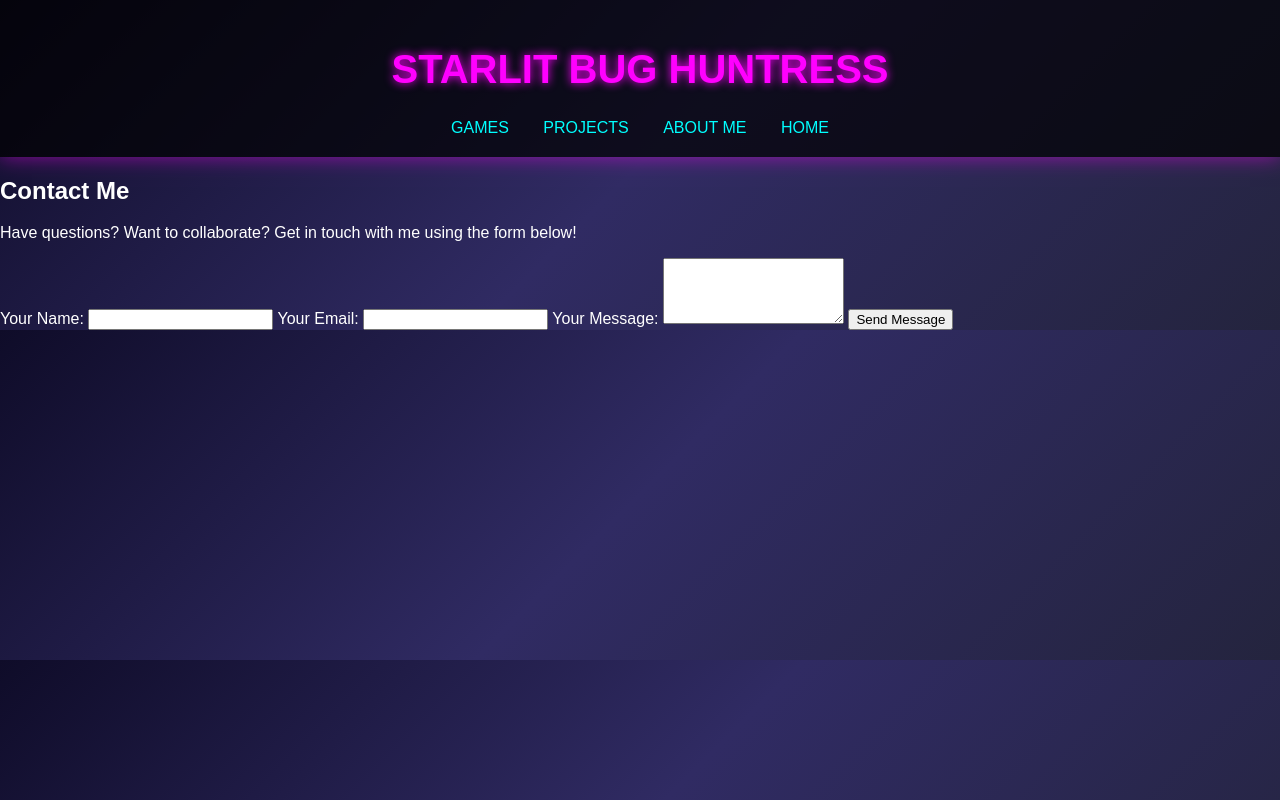
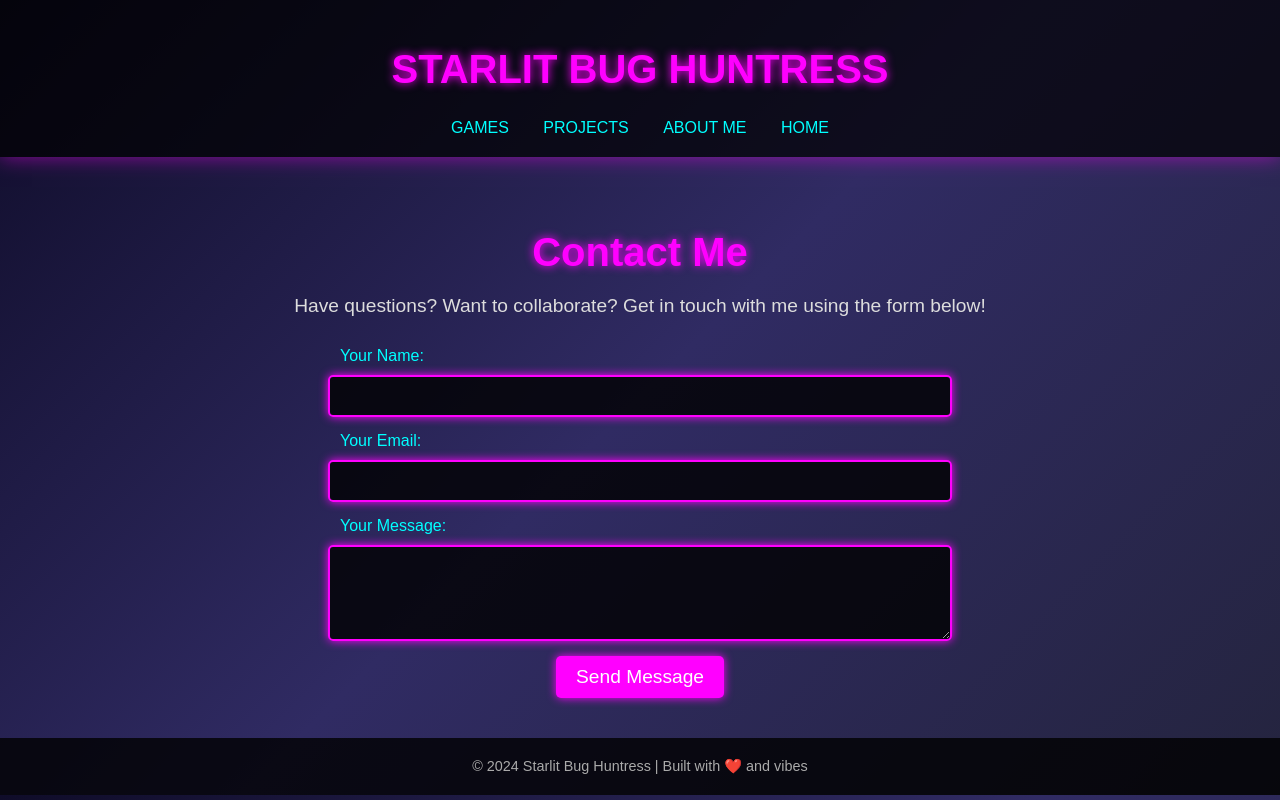
Before and after one commit to starlitBugHuntress/mySite, a plain HTML site: page contact.html in a window 1280 px wide. Drawn offline with Linux system fonts and the light colour scheme.

Commit message:
styled the contact form

```diff
--- a/contact.html
+++ b/contact.html
@@ -39,5 +39,9 @@
                 <button type="submit">Send Message</button>
             </form>
         </section>
+
+        <footer>
+            &copy; 2024 Starlit Bug Huntress | Built with ❤️ and vibes
+        </footer>
     </main>
 </body>
--- a/style.css
+++ b/style.css
@@ -197,3 +197,75 @@ footer {
     color: #aaa;
     font-size: 0.9rem;
 }
+
+/* Contact Page */
+.contact-section {
+    text-align: center;
+    padding: 40px 20px;
+}
+
+.contact-section h2 {
+    font-size: 2.5rem;
+    color: #ff00ff;
+    text-shadow: 0 0 10px #ff00ff;
+    margin-bottom: 20px;
+}
+
+.contact-section p {
+    font-size: 1.2rem;
+    color: #ddd;
+    margin-bottom: 30px;
+}
+
+/* Form Styles */
+#contact-form {
+    display: flex;
+    flex-direction: column;
+    align-items: center;
+    max-width: 600px;
+    margin: 0 auto;
+}
+
+#contact-form label {
+    font-size: 1rem;
+    color: #00ffff;
+    margin-bottom: 10px;
+    align-self: flex-start;
+}
+
+#contact-form input,
+#contact-form textarea {
+    background: rgba(0, 0, 0, 0.8);
+    border: 2px solid #ff00ff;
+    border-radius: 5px;
+    color: #fff;
+    padding: 10px;
+    width: 100%;
+    margin-bottom: 15px;
+    font-size: 1rem;
+    box-shadow: 0 0 10px #ff00ff;
+    transition: background-color 0.3s;
+}
+
+#contact-form input:focus,
+#contact-form textarea:focus {
+    background-color: #302b63;
+    outline: none;
+}
+
+#contact-form button {
+    background: #ff00ff;
+    color: #fff;
+    border: none;
+    padding: 10px 20px;
+    border-radius: 5px;
+    cursor: pointer;
+    font-size: 1.2rem;
+    box-shadow: 0 0 10px #ff00ff;
+    transition: background 0.3s;
+}
+
+#contact-form button:hover {
+    background: #00ffff;
+    box-shadow: 0 0 15px #00ffff;
+}
```
